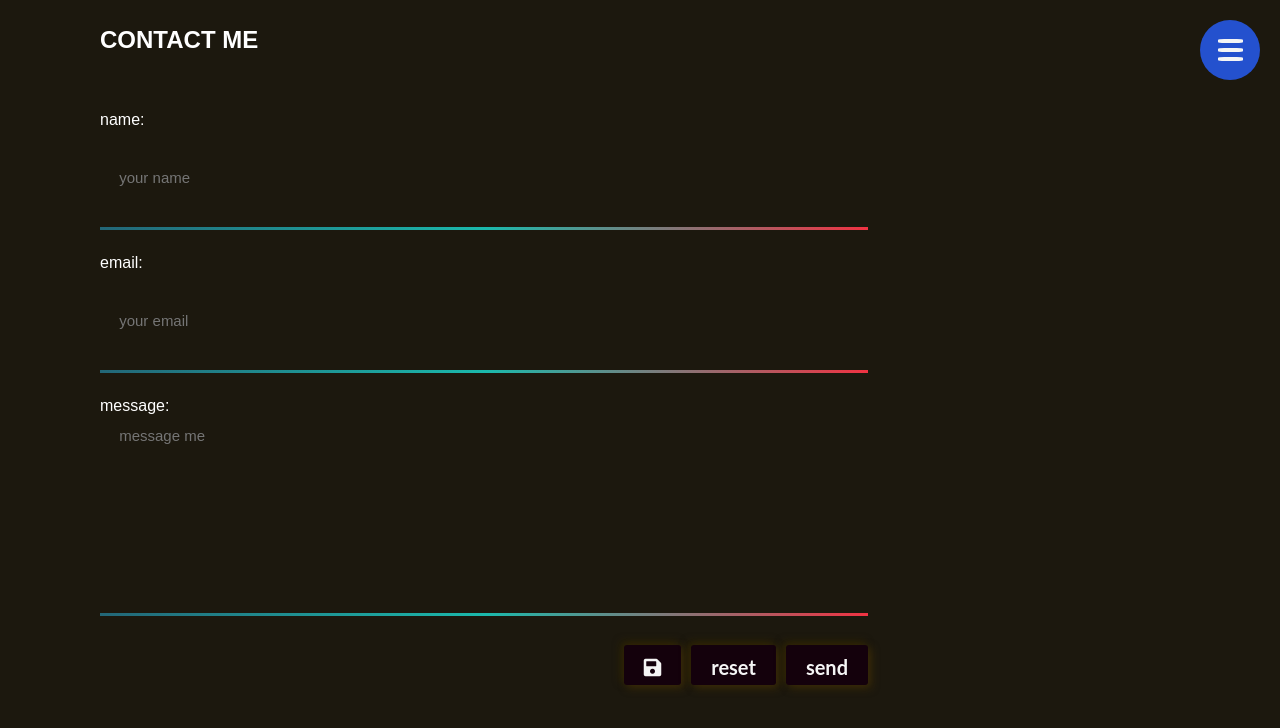
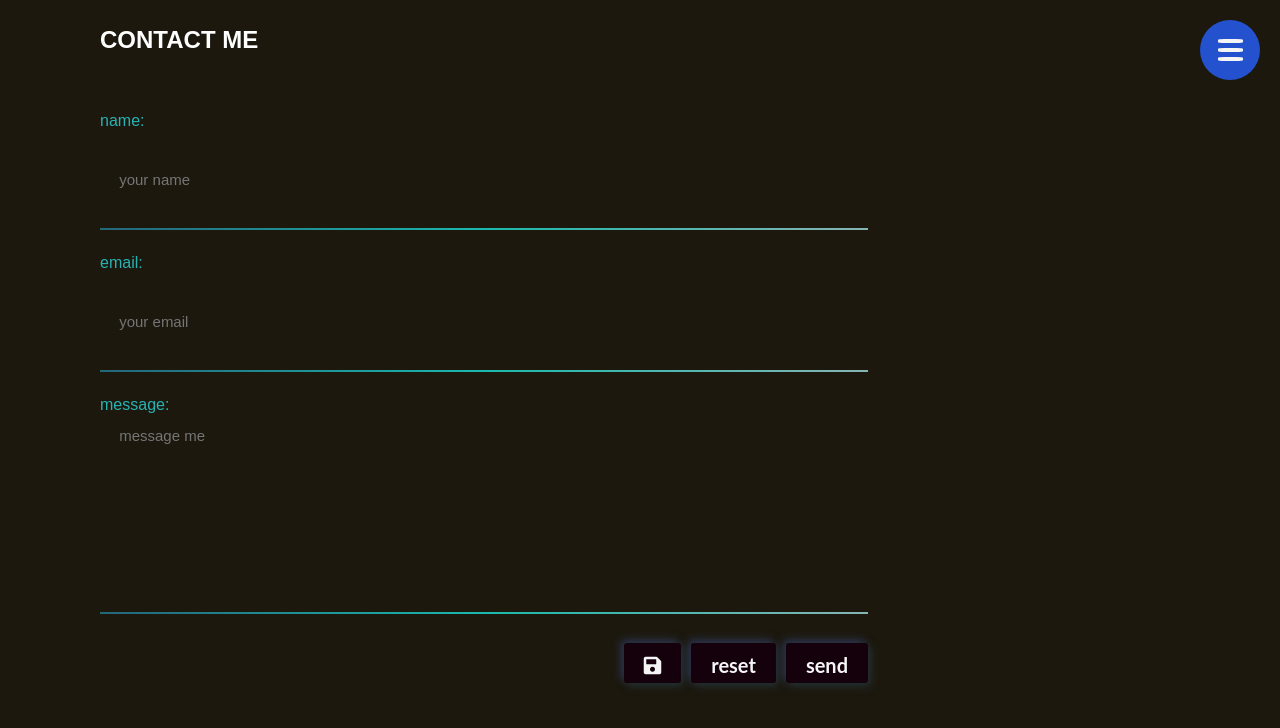
Before and after one commit to MaciejFigat/videoCover, a React (Create React App) app in the folder frontend/: page /contact in a window 1280 px wide. Shown: the top 728 px of the page. Built offline with nearby package versions, Linux system fonts and the light colour scheme; no server answers.

Commit message:
styling changes 2

```diff
--- a/frontend/src/styles/Form.scss
+++ b/frontend/src/styles/Form.scss
@@ -14,6 +14,26 @@
     display: flex;
     flex-direction: column;
     text-align: left;
+     label {
+        color:rgb(40, 179, 179);
+    }
+    &:after{
+        content: "";
+        display: block;
+        position: relative;
+        bottom: 24px;
+        z-index: 10;
+        left: 0;
+        width: 100%;
+        height: 2px;
+        // transition: 0.7s;
+
+        --angle: 0deg;
+        border-bottom: 2px solid;
+        border-image: linear-gradient(45deg, #236677, #1bb9ac, #88b4b4) 1;
+        animation: 10s rotate linear infinite;
+
+    }
 }
 
 
@@ -36,7 +56,14 @@
     &.true {
         min-width: 50vw;
     }
-
+    &:focus {
+        --angle: 0deg;
+        border-left: 2px solid ;
+        border-image-slice: 1;
+        border-image: linear-gradient(var(--angle),  #07c5c5, #504638, #3abed5) 1;
+        transition: 1.9s;
+        animation: 10s rotate linear infinite;
+    }
 }
 
 
@@ -47,47 +74,13 @@
 }
 
 
-.contact_field::after{
-    content: "";
-    display: block;
-    position: relative;
-    bottom: 24px;
-    z-index: 10;
-    left: 0;
-    width: 100%;
-    height: 2px;
-    // transition: 0.7s;
-
-    --angle: 0deg;
-    border-bottom: 3px solid;
-    border-image: linear-gradient(45deg, #236677, #1bb9ac, #f33141) 1;
-    animation: 10s rotate linear infinite;
-
-}
-
-.contact_field_content:focus + .contact_field::after{
-    border-image: linear-gradient(45deg, #5e7723, #1bb9ac, #b8b63a) 1;
-}
-
-// .contact_field_content:focus {
-//     --angle: 0deg;
-//     border-bottom: 3px solid ;
-//     border-left: 3px solid ;
-//     border-image-slice: 1;
-//     border-image: linear-gradient(var(--angle), #743ad5, #d53a9d) 1;
-//     transition: 0.9s;
-//     animation: 10s rotate linear infinite;
-// }
-
-
-
-
   @keyframes rotate {
     to {
       --angle: 360deg;
     }
   }
 
+//   this unfortunately works only on chromium based browsers ie. Chrome, Edge
   @property --angle {
     syntax: '<angle>';
     initial-value: 0deg;
--- a/frontend/src/styles/button.scss
+++ b/frontend/src/styles/button.scss
@@ -22,19 +22,24 @@
     color: whitesmoke;
     text-align: center;
     background: #14010c;
-    box-shadow: 3px 3px 8px #3b2b08, -3px -3px 8px #2e2404;
+    box-shadow: 3px 3px 8px #243033, -3px -3px 8px #2e3755;
     transition: 0.5s;
+    &:hover {
+      background: rgb(175, 170, 197);
+      transition: 0.5s;
+      color:rgb(37, 36, 36);
+
+    }
+    &:active {
+      background: rgb(112, 93, 200);
+    }
   }
-  .send_button:hover {
-    background: rgb(168, 195, 183);
-    transition: 0.5s;
-    color:#333;
+  // .send_button:hover {
+  //   background: rgb(168, 195, 183);
+  //   transition: 0.5s;
+  //   color:#333;
 
-  }
-  .send_button:active {
-    background: rgb(20, 170, 108);
-  }
-
-  .send_button:not(:focus) {
-
-  }
+  // }
+  // .send_button:active {
+  //   background: rgb(20, 170, 108);
+  // }
```
Also changed, not shown: frontend/src/styles/Home.scss (+4 -29 lines), frontend/src/styles/tryout.scss (+0 -19 lines).
